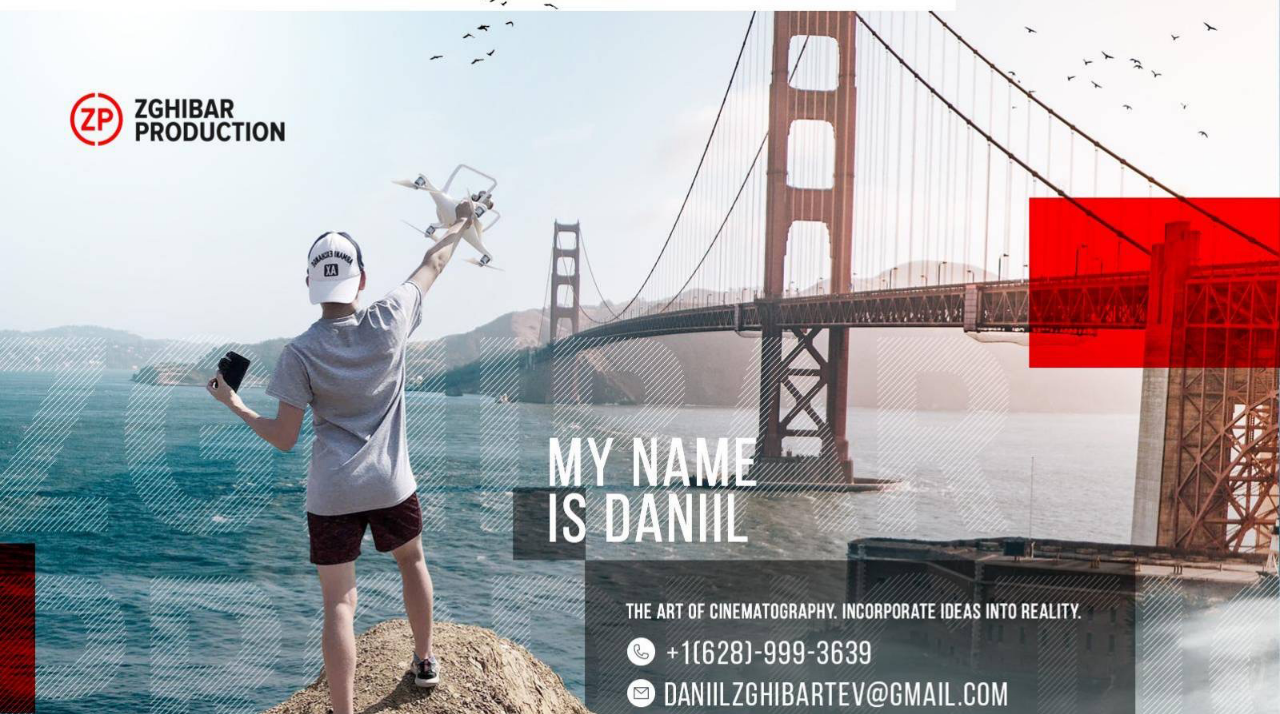
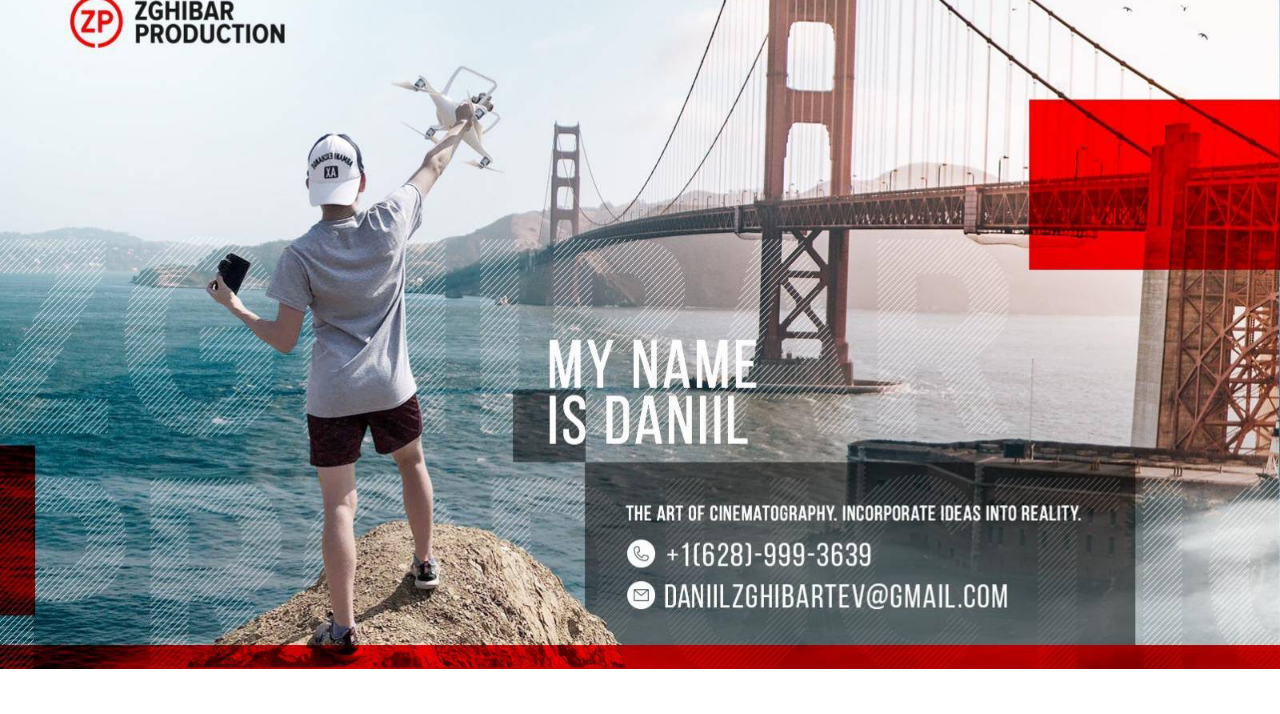
Before and after one commit to joieng1/DanilWebsiteProto, a plain HTML site: page index.html in a window 1280 px wide. Shown: the part 112-826 px from the top of the page. Drawn offline with nearby package versions, Linux system fonts and the light colour scheme; grey boxes are pictures that could not be loaded; a script that the page names is missing.

Commit message:
replaced background

```diff
--- a/index.html
+++ b/index.html
@@ -35,15 +35,16 @@
                 </div>
             </div>
         </nav>
-        <div class="container-fluid px-0 contain parallax" style="background-color: aliceblue;">
+        <!-- <div class="container-fluid px-0 contain parallax" style="background-color: aliceblue;">
             <div class="spacer1">
-                <!-- <div class="row">
+                <div class="row">
                     <div class="col">
                             <a href="#" target="#" class="btn rawbutton">Portfolio</a>
                     </div>
-                </div> -->
+                </div>
             </div>
-        </div>
+        </div> -->
+        <img class="img-fluid" src="img/1600x976.jpg">
         <div class="container-fluid heading mt-5">
             <div class="row">
                 <div class="col-md-9 col-12 text-center order-2">
```
